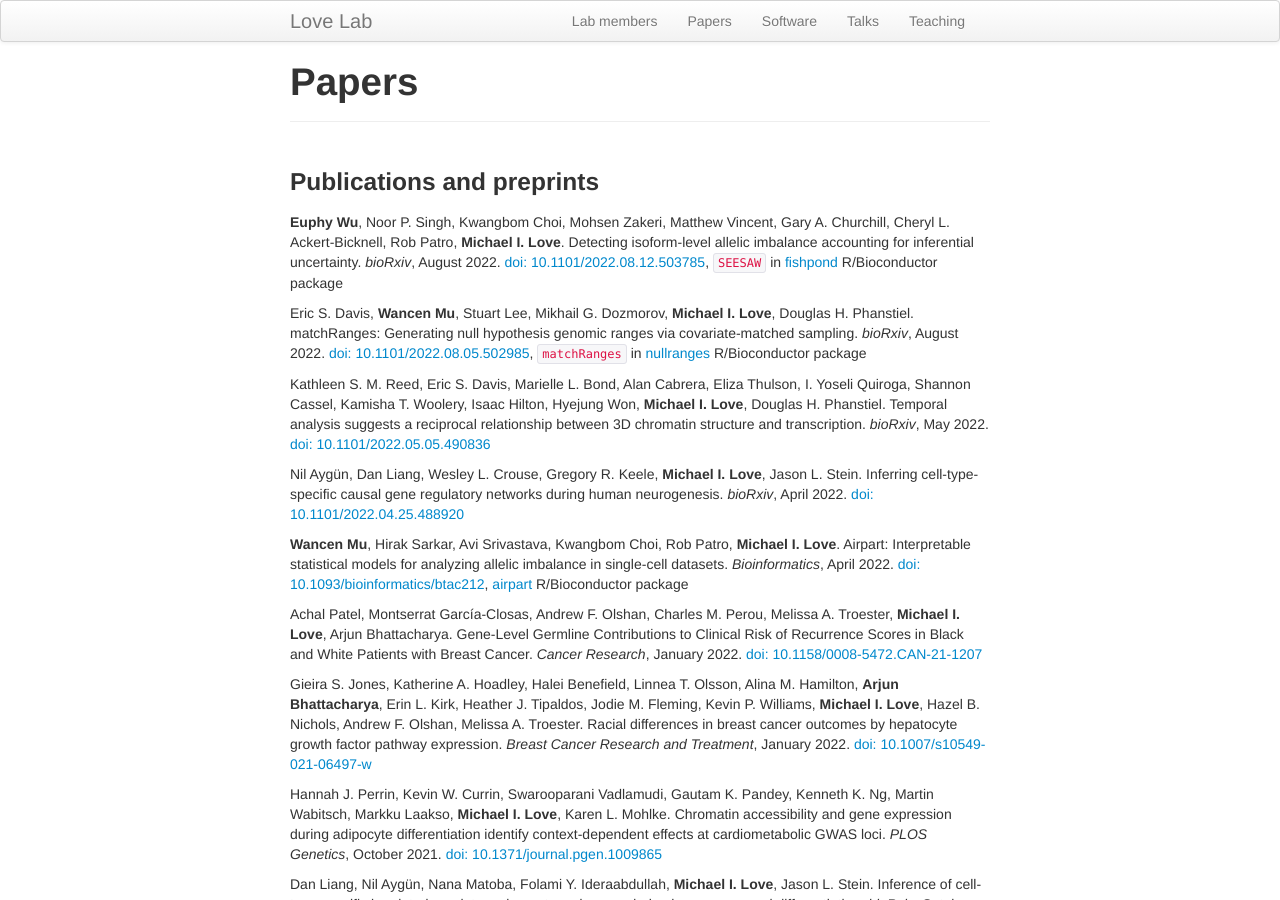
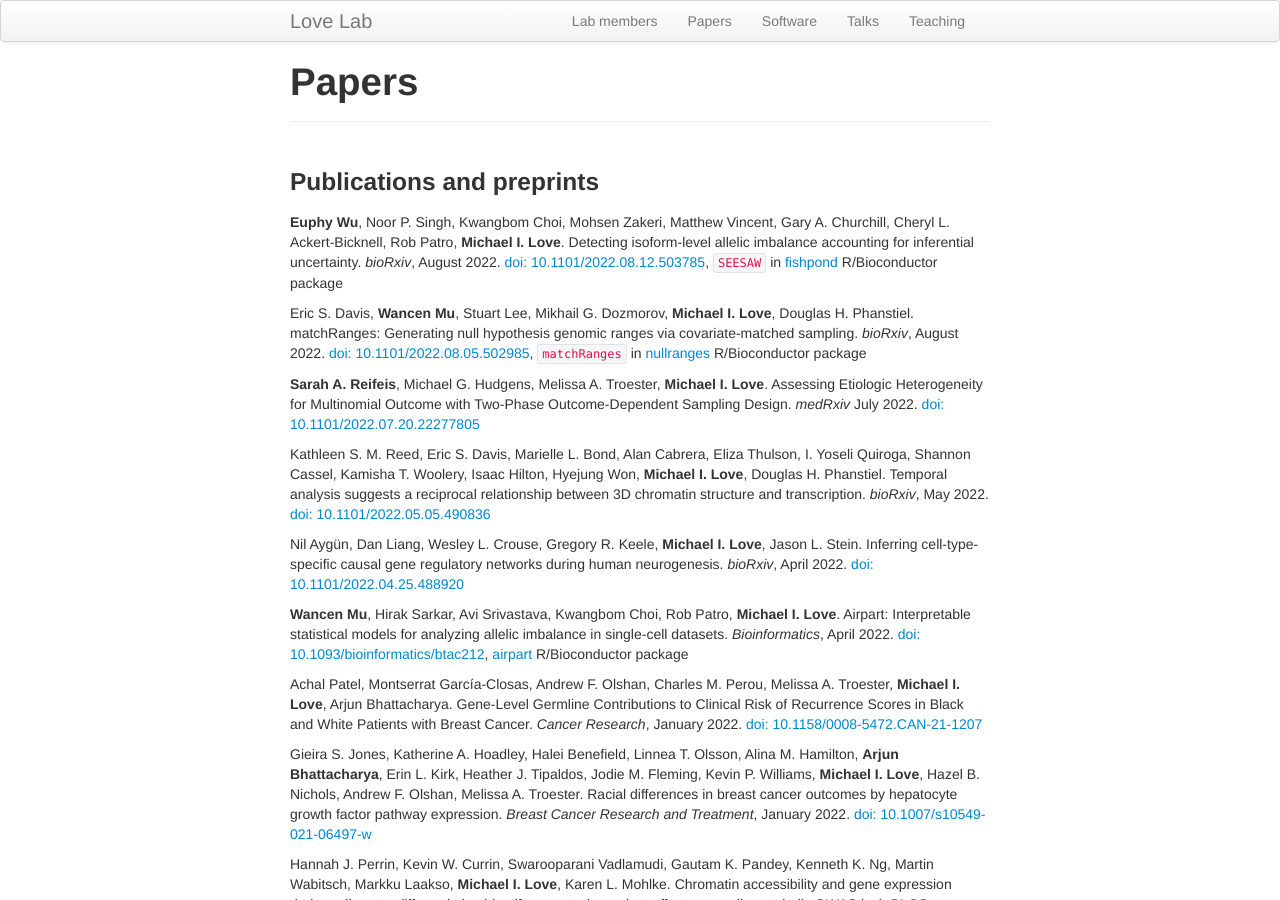
Before and after one commit to mikelove/mikelove.github.io, a Jekyll site: the page built from pages/papers.md, in a window 1280 px wide and 900 px high. Built offline with Jekyll 4.4.1, drawn with Linux system fonts in a browser that asks for light colours.

Commit message:
add sarahs

```diff
--- a/pages/papers.md
+++ b/pages/papers.md
@@ -23,6 +23,13 @@ covariate-matched sampling.
 [doi: 10.1101/2022.08.05.502985](https://doi.org/10.1101/2022.08.05.502985),
 `matchRanges` in [nullranges](https://nullranges.github.io/nullranges)
 R/Bioconductor package
+
+**Sarah A. Reifeis**, Michael G. Hudgens, Melissa A. Troester,
+**Michael I. Love**.
+Assessing Etiologic Heterogeneity for Multinomial Outcome with
+Two-Phase Outcome-Dependent Sampling Design.
+*medRxiv* July 2022.
+[doi: 10.1101/2022.07.20.22277805](https://doi.org/10.1101/2022.07.20.22277805)
 
 Kathleen S. M. Reed, Eric S. Davis, Marielle L. Bond, Alan Cabrera,
 Eliza Thulson, I. Yoseli Quiroga, Shannon Cassel, Kamisha T. Woolery,
```
Also changed, not shown: index.md (+4 -0 lines).
